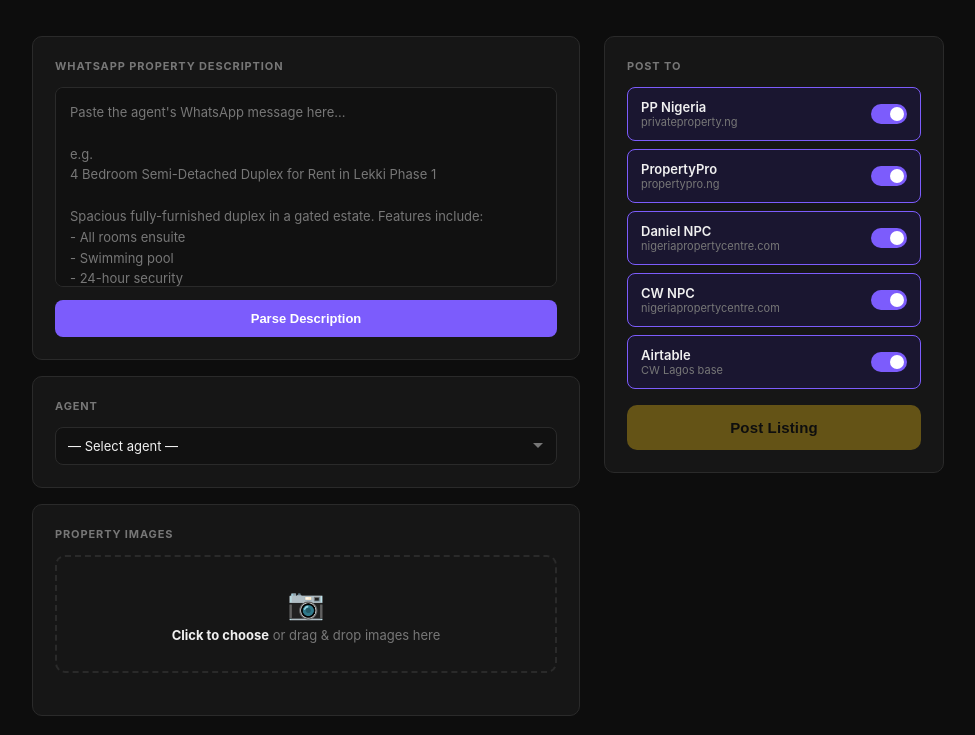
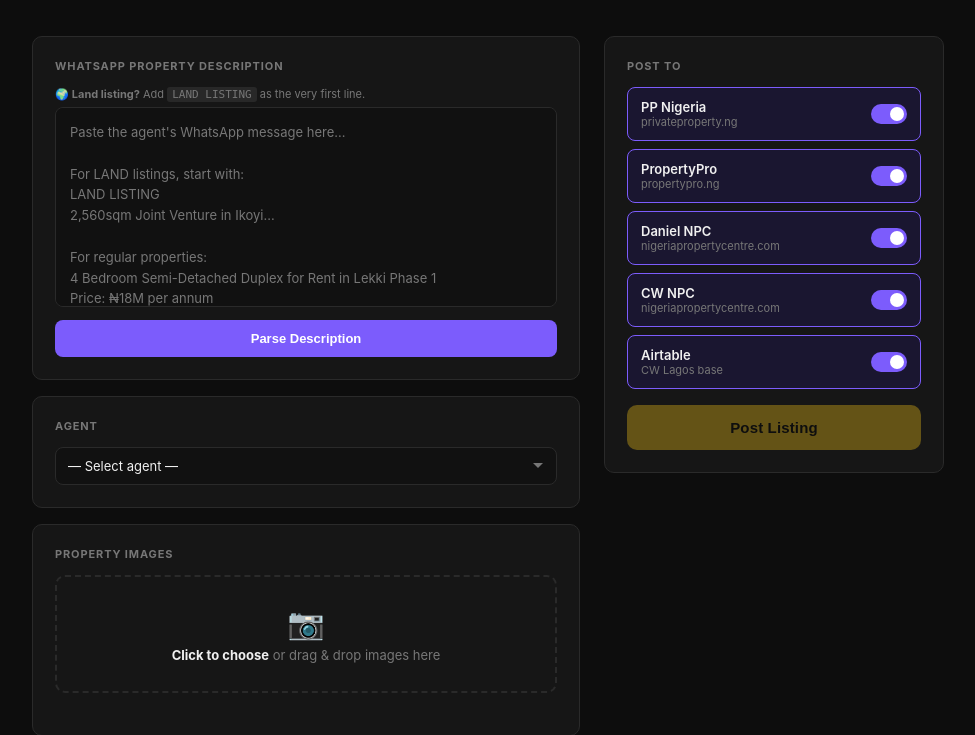
Before and after one commit to dalunwobi4-code/cw-listing-portal, a Flask app: page / in a window 1280 px wide. Shown: the part 87-822 px from the top of the page, without its empty margins (152-1127 px from the left). Run offline with Flask 3, Linux system fonts and the light colour scheme; data that the repository does not hold is empty; some libraries are stand-ins or nearby versions.

Commit message:
Land detection: add LAND LISTING tag, remove sqm as land signal to fix commercial false positives

```diff
--- a/web/app.py
+++ b/web/app.py
@@ -252,13 +252,17 @@
     if not toilets:   toilets   = bathrooms + 1
 
     # ── land detection ────────────────────────────────────────────────────
+    # Primary: explicit tag the team puts at the top of every land listing
+    _LAND_TAG = re.compile(r'^\s*(?:land\s+listing|#land|type\s*:\s*land)\b', re.IGNORECASE | re.MULTILINE)
+    # Secondary: genuinely land-specific terms (not sqm — that appears in commercial floor space too)
     _LAND_SIGNALS = re.compile(
-        r"\bsqm\b|sq\.?\s*m(?:etres?)?\b|\bplot\b"
-        r"|\bdeed\s+of\s+assign|\bper\s+sqm\b|/sqm",
+        r"\bplot\b|\bdeed\s+of\s+assign\b",
         re.IGNORECASE
     )
-    is_land = bool(_LAND_SIGNALS.search(text)) or \
-              bool(re.search(r"\bland\b", t_low) and not re.search(r"\bland\s+lord\b|\bland\s+mark", t_low))
+    is_land = (bool(_LAND_TAG.search(text))
+               or bool(_LAND_SIGNALS.search(text))
+               or bool(re.search(r"\bland\b", t_low)
+                       and not re.search(r"\bland\s*lord\b|\bland\s*mark\b|\bislande?\b", t_low)))
 
     # ── sqm size (for land) ───────────────────────────────────────────────
     size_sqm = 0
--- a/web/templates/index.html
+++ b/web/templates/index.html
@@ -190,18 +190,18 @@
       <!-- Description input -->
       <div class="card">
         <div class="card-title">WhatsApp Property Description</div>
+        <div style="font-size:11px;color:var(--muted);margin-bottom:6px;">
+          🌍 <strong>Land listing?</strong> Add <code style="background:rgba(255,255,255,0.08);padding:1px 5px;border-radius:3px;">LAND LISTING</code> as the very first line.
+        </div>
         <textarea id="desc-input"
           placeholder="Paste the agent's WhatsApp message here…
 
-e.g.
+For LAND listings, start with:
+LAND LISTING
+2,560sqm Joint Venture in Ikoyi…
+
+For regular properties:
 4 Bedroom Semi-Detached Duplex for Rent in Lekki Phase 1
-
-Spacious fully-furnished duplex in a gated estate. Features include:
-- All rooms ensuite
-- Swimming pool
-- 24-hour security
-- Boys quarter
-
 Price: ₦18M per annum
 Contact: …"></textarea>
         <button class="parse-btn" id="parse-btn" onclick="parseDesc()">
```
